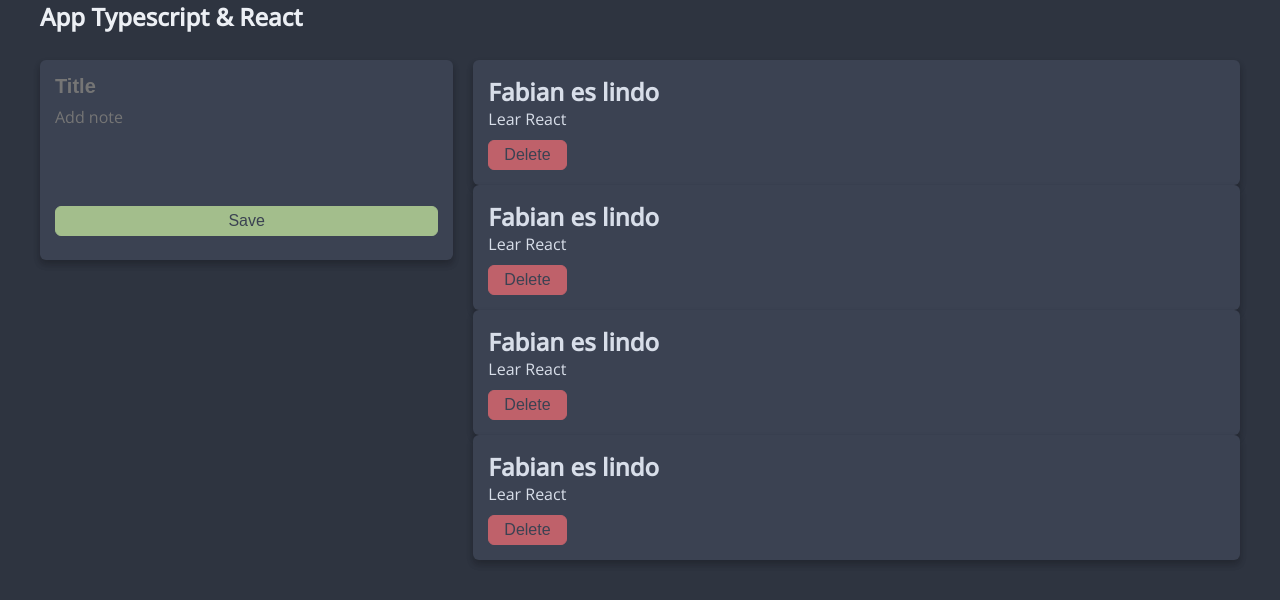
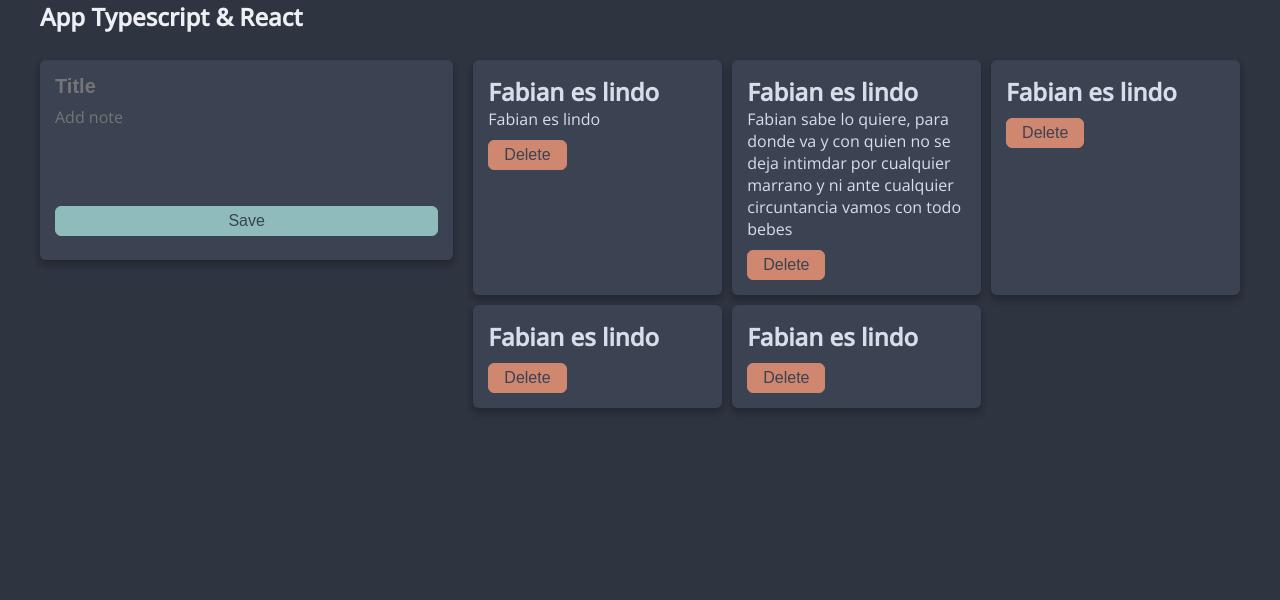
Before and after one commit to fabianmolinab/lista-tareas-typescript, a React (Vite) app: page / in a window 1280 px wide. Shown: the top 600 px of the page. Built offline with nearby package versions, Linux system fonts and the light colour scheme.

Commit message:
Grid Dinamica de notas terminada en TaskList

```diff
--- a/src/components/Form.tsx
+++ b/src/components/Form.tsx
@@ -40,7 +40,6 @@ const TextArea = styled.textarea`
   border: transparent;
   color: ${colors.white0};
   cursor: text;
-  display: block;
   font-family: "Open Sans", sans-serif;
   font-size: 1em;
   height: 90px;
--- a/src/components/TaskCard.tsx
+++ b/src/components/TaskCard.tsx
@@ -4,13 +4,14 @@ import { Task } from '../interfaces/Task.interface'
 
 interface Props {
   tasks: Task;
+  description: String;
 }
 
-export const TaskCard = ({ tasks }: Props) => {
+export const TaskCard = ({ tasks, description }: Props) => {
   return (
     <DivCard>
       <h2>{tasks.title}</h2>
-      <p> {tasks.description}</p>
+      <p> {description}</p>
       <Button>Delete</Button>
     </DivCard>
   )
@@ -19,8 +20,8 @@ export const TaskCard = ({ tasks }: Props) => {
 // Styles----------------------------
 
 export const Button = styled.button`
-  background-color: ${colors.red};
-  border: 1.5px solid ${colors.red};
+  background-color: ${colors.orange};
+  border: 1.5px solid ${colors.orange};
   border-radius: 6px;
   color: ${colors.background1};
   cursor: pointer;
@@ -35,8 +36,8 @@ export const Button = styled.button`
   ${(props) =>
     props.send &&
     css`
-      background-color: ${colors.green};
-      border: 1.5px solid ${colors.green};
+      background-color: ${colors.frost0};
+      border: 1.5px solid ${colors.frost0};
     `}
 `
 export const DivCard = styled.div`
--- a/src/components/TaskList.tsx
+++ b/src/components/TaskList.tsx
@@ -9,7 +9,13 @@ interface Props {
 export const TaskList = ({ tasks }: Props) => {
   return (
     <ContenedorTask>
-      <TaskCard tasks={tasks} />
+      <TaskCard tasks={tasks} description={'Fabian es lindo'} />
+      <TaskCard
+        tasks={tasks}
+        description={
+          'Fabian sabe lo quiere, para donde va y con quien no se deja intimdar por cualquier marrano y ni ante cualquier circuntancia vamos con todo bebes'
+        }
+      />
       <TaskCard tasks={tasks} />
       <TaskCard tasks={tasks} />
       <TaskCard tasks={tasks} />
@@ -19,4 +25,7 @@ export const TaskList = ({ tasks }: Props) => {
 
 const ContenedorTask = styled.div`
   width: 65%;
+  display: grid;
+  grid-gap: 10px;
+  grid-template-columns: repeat(auto-fill, minmax(200px, 1fr));
 `
```
